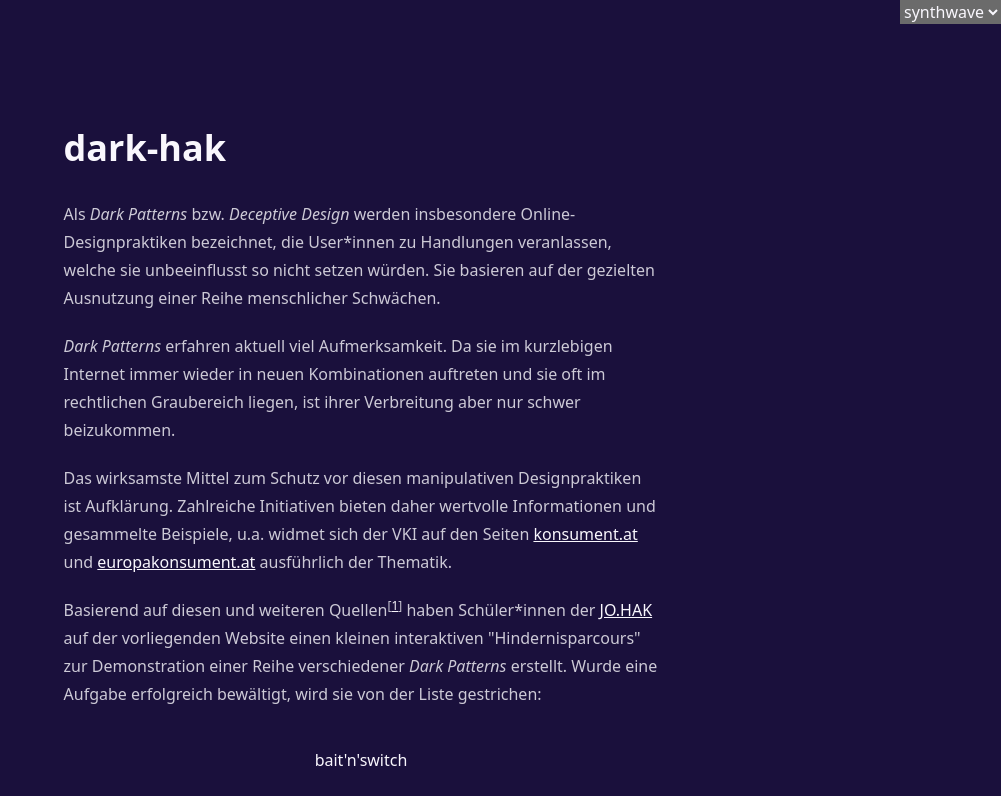
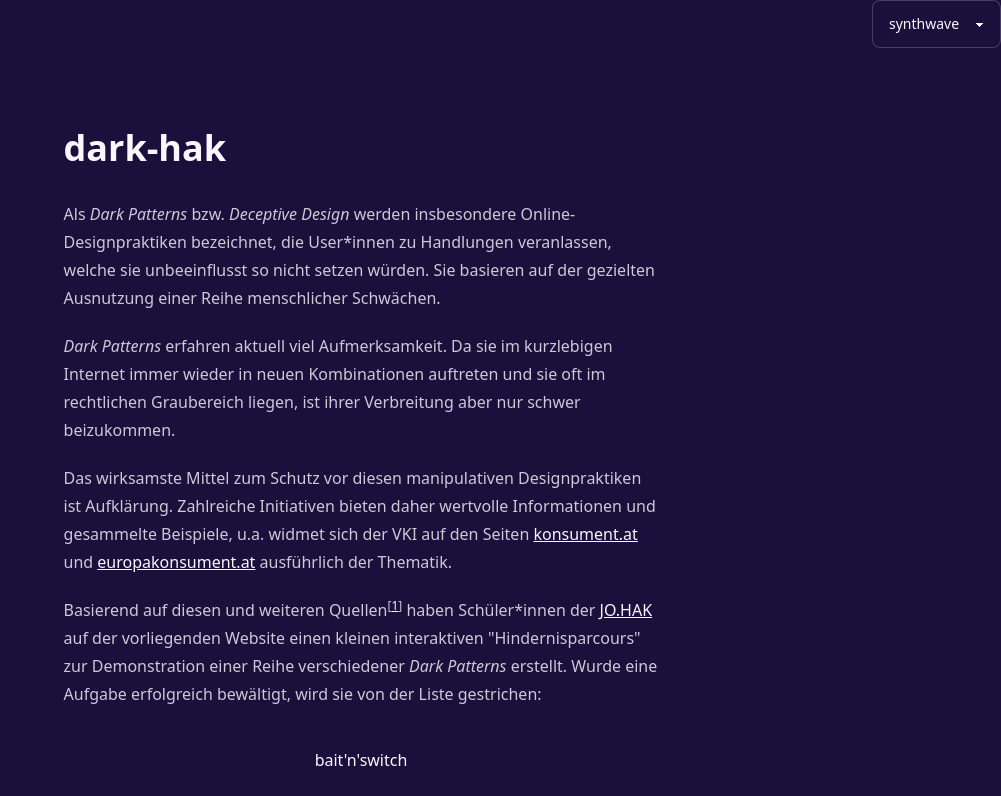
Before and after one commit to johak-at/dark-hak, a SvelteKit app: page / in a window 1280 px wide. Shown: the top 796 px of the page, without its empty margins (279-1280 px from the left). Built offline with nearby package versions, Linux system fonts and the light colour scheme.

Commit message:
Update +layout.svelte

```diff
--- a/src/routes/+layout.svelte
+++ b/src/routes/+layout.svelte
@@ -19,7 +19,7 @@
 	data-theme={$theme}
 	class="min-h-screen flex flex-col items-center justify-center gap-5 py-32 px-4"
 >
-	<select bind:value={$theme} class="fixed top-0 right-0">
+	<select bind:value={$theme} class="fixed top-0 right-0 select select-bordered">
 		<option value="synthwave">synthwave</option>
 		<option value="cyberpunk">cyberpunk</option>
 		<option value="johak">johak</option>
```
